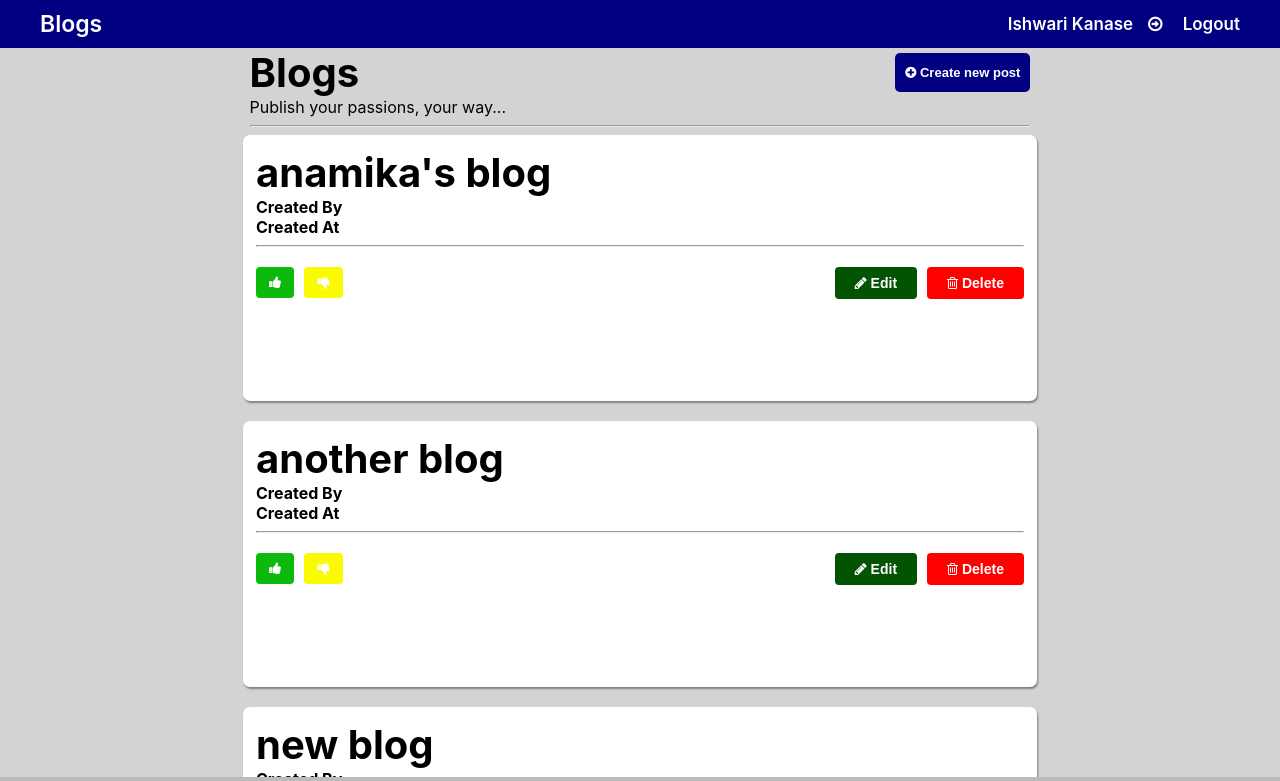
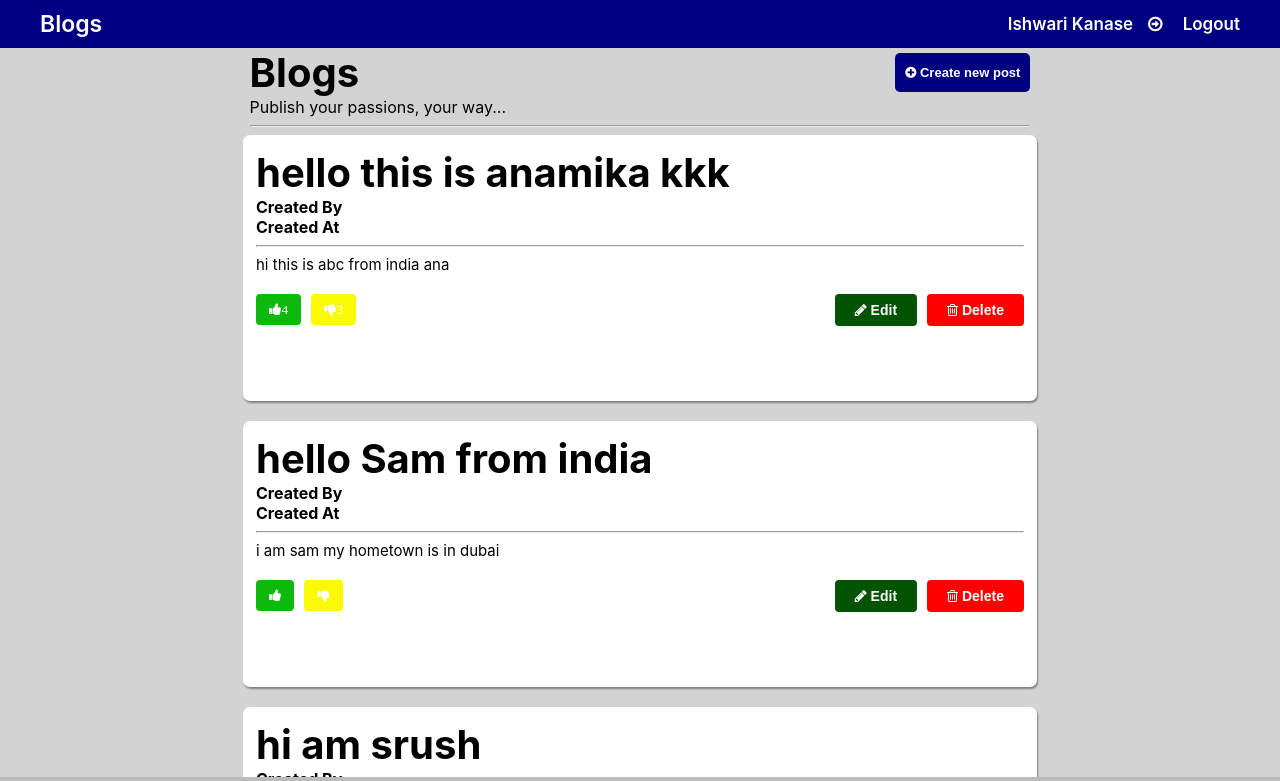
Before and after one commit to AnamikaKute/blogs-app, a React (Create React App) app: page /createnewpost in a window 1280 px wide. Shown: the top 781 px of the page. Built offline with nearby package versions, Linux system fonts and the light colour scheme; data requests are answered from the project's data file.

Commit message:
making my app ready to use soon i have tried to add functionality almost in all screens

```diff
--- a/db.json
+++ b/db.json
@@ -87,23 +87,61 @@
       "name": "rutuja date",
       "email": "daterutuja@gmail.com",
       "password": "456"
+    },
+    {
+      "id": "3e99",
+      "name": "anamika kute",
+      "email": "kuteanamika@gmail.com",
+      "password": "123"
+    },
+    {
+      "id": "3f47",
+      "name": "anelina Doe",
+      "email": "doeanajelina@gmail.com",
+      "password": "789"
+    },
+    {
+      "id": "8813",
+      "name": "anamika kute",
+      "email": "kuteanamika@gmail.com",
+      "password": "123"
+    },
+    {
+      "id": "89c2",
+      "name": "anamika kute",
+      "email": "kuteanamika@gmail.com",
+      "password": "123"
+    },
+    {
+      "id": "3fbe",
+      "name": "anamika kute",
+      "email": "kuteanamika@gmail.com",
+      "password": "123"
+    },
+    {
+      "id": "2562",
+      "name": "anamika kute ",
+      "email": "kuteanamika@gmail.com",
+      "password": "123"
     }
   ],
   "blogs": [
     {
-      "id": "11ed",
-      "title": "anamika's blog",
-      "description": "it is my first blog"
+      "title": "hello this is anamika kkk",
+      "description": "hi this is abc from india ana",
+      "id": "5",
+      "likes": 4,
+      "dislikes": 3
     },
     {
-      "id": "07f9",
-      "title": "another blog ",
-      "description": "hey! i am gonna write my first blog"
+      "title": "hello Sam from india",
+      "description": "i am sam my hometown is in dubai",
+      "id": "6"
     },
     {
-      "id": "d86d",
-      "title": "new blog ",
-      "description": "new blog is coming "
+      "id": "bae8",
+      "title": "hi am srush",
+      "description": "i am gonna post my blog for the very first time"
     }
   ]
 }
--- a/src/App.js
+++ b/src/App.js
@@ -17,7 +17,7 @@ function App() {
     <Route path='/register' element={<Register/>}/>
     <Route path='/login' element={<Login/>}/>
     <Route path='/createnewpost' element={<CreateNewPost/>}/>
-    <Route path='/title' element={<Title/>}/>
+    <Route path='/title/:id?' element={<Title/>}/>
 
     </Routes>
     </Router>
--- a/src/Component/CreateNewPost/CreateNewPost.js
+++ b/src/Component/CreateNewPost/CreateNewPost.js
@@ -1,145 +1,15 @@
-// import { useNavigate } from 'react-router-dom';
-// import './CreateNewPost.css';
-// // import { useState } from 'react';
-//   import React, { useEffect, useState } from 'react';
-// import axios from 'axios';
-
-
-// function CreateNewPost() {
-//     const navigate = useNavigate();
-//     const navigateToTitle = () => {
-//         navigate("/title");
-//     }
-//     const navigateToLogin = () => {
-//         navigate("/login");
-//     }
-//     const navigateToDashboard = () => {
-//         navigate("/");
-//     }
-
-
-// function CreateNewPost() {
-//   const [blogs, setBlogs] = useState([]);
-//   const [loading, setLoading] = useState(true);
-//   const [error, setError] = useState(null);
-
-//   useEffect(() => {
-//       axios
-//       .get('http://your-api.com/api/blogs' ,blogs) // Replace with your API URL
-//       .then((response) => {
-//         setBlogs(response.data); // adjust based on response shape
-//         setLoading(false);
-//       })
-//       .catch((err) => {
-//         setError(err.message || 'Error fetching blogs');
-//         setLoading(false);
-//       });
-//   }, []);
-
-//   if (loading) return <p>Loading blogs...</p>;
-//   if (error) return <p>Error: {error}</p>;
-
-// //   return (
-// //     <div className="post-screen">
-// //       <h2>All Blog Posts</h2>
-// //       <ul>
-// //         {blogs.map((blog) => (
-// //           <li key={blog.id}>
-// //             <h3>{blog.title}</h3>
-// //             <p>{blog.content}</p>
-// //             <small>Author: {blog.author}</small>
-// //           </li>
-// //         ))}
-// //       </ul>
-// //     </div>
-// //   );
-// // }
-
-// // export default PostScreen;
-
-
-
-//     const blogsinfo = [
-//         {
-//             Title: "hello world",
-//             Createdby: "ishwarikanase@gmail.com",
-//             Createdat: "1st Dec 2022",
-//             Description: "Lorem Ipsum is simply dummy text "
-//         },
-//         {
-//             Title: "hello world",
-//             Createdby: "ishwarikanase@gmail.com",
-//             Createdat: "1st Dec 2022",
-//             Description: "Lorem Ipsum is simply dummy text "
-//         },
-//         {
-//             Title: "hello world",
-//             Createdby: "ishwarikanase@gmail.com",
-//             Createdat: "1st Dec 2022",
-//             Description: "Lorem Ipsum is simply dummy text "
-//         }
-//     ]
-
-//     return (
-//         <div className='MainSectionOfNewPost'>
-//             <div className='headerSectionOfNewPost'>
-//                 <div className='titleOfNewPostPage' onClick={navigateToDashboard}>Blogs</div>
-//                 <div className='loginAndRegistrationSectionOfNewPost'>
-//                     <div className='rightSectionTitlesOfNewPostPage'>Ishwari Kanase<i class="fa fa-arrow-circle-o-right rightArrow" aria-hidden="true"></i></div>
-//                     <div className='rightSectionTitlesOfNewPostPage' onClick={navigateToLogin}>Logout</div>
-//                 </div>
-
-//             </div>
-//             <div className='headSectionOfNewPost'>
-//                 <div className='btnAndTitleSection'>
-//                     <div className='headTitleOfNewPost'>Blogs</div>
-//                     <div><button className='createNewPostBtn' onClick={navigateToTitle}><i class="fa fa-plus-circle " aria-hidden="true"></i>  Create new post</button></div>
-
-//                 </div>
-//                 <div className='subTitleSectionOfNewPost'>
-//                     Publish your passions ,your way...
-//                     <hr />
-//                 </div>
-//             </div>
-//             {blogs.map((blog) => {
-//         //   <li key={blog.id}>
-
-//                 return <div className='innerBoxOfNewPost' key={blog.id}>
-//                     <div className='helloWorldTitle'>{blog.Title}</div>
-//                     <div><strong>Created By</strong><em>{blog.Createdby}</em></div>
-//                     <div><strong>Created At</strong> <em>{blog.Createdat}</em></div>
-//                     <hr />
-//                     <div className='paragraphSectionOfNewPost'>
-//                         {blog.Description}
-//                     </div>
-//                     <div className='btnSectionOfNewPost'>
-//                         <div className='buttonsOfNewPost'>
-//                             <div><button className='likeButton'><i className="fa fa-thumbs-up" aria-hidden="true"></i></button></div>
-//                             <div><button className='dislikeButton'><i className="fa fa-thumbs-down" aria-hidden="true"></i></button></div>
-//                         </div>
-//                         <div className='buttonsOfNewPost'>
-//                             <div><button className='editButton' onClick={navigateToTitle}><i className="fa fa-pencil" aria-hidden="true" onClick={navigateToTitle}></i>  Edit</button></div>
-//                             <div><button className='deleteButton'><i className="fa fa-trash-o" aria-hidden="true"></i>  Delete</button></div>
-//                         </div>
-//                     </div>
-//                 </div>
-//             })}
-//             <div>
-//             <footer className='footerNoteOfLoginPage'>Copyright
-//                 <i class="fa fa-copyright" aria-hidden="true"></i>2022</footer>
-//         </div>
-//         </div >
-//     )
-// }
-// }
-// export default CreateNewPost;
-import { useNavigate } from 'react-router-dom';
+import { useL,useNavigate } from 'react-router-dom';
 import React, { useEffect, useState } from 'react';
 import axios from 'axios';
 import './CreateNewPost.css';
+import { useParams } from "react-router-dom";
+
 
 function CreateNewPost() {
+  const [blogsdata, setBlogsData] = useState([]);
+
   const navigate = useNavigate();
+  const { id } = useParams();
 
   const navigateToTitle = () => {
     navigate("/title");
@@ -151,33 +21,41 @@ function CreateNewPost() {
     navigate("/");
   }
 
-  const [blogs, setBlogs] = useState([]);
-  const [loading, setLoading] = useState(true);
-  const [error, setError] = useState(null);
-
   useEffect(() => {
-    axios.get('http://localhost:3001/blogs') // replace with real API url
-      .then((response) => {
-        setBlogs(response.data); // adjust if response shape is different
-        setLoading(false);
-      })
-      .catch((err) => {
-        setError(err.message || 'Error fetching blogs');
-        setLoading(false);
-      });
+    axios.get("http://localhost:3001/blogs").then((res) => {
+      setBlogsData(res.data);
+    });
   }, []);
 
-  function handleDelete(id) {
-  axios.delete("http://localhost:3001/blogs/" + id)
-    .then(() => {
-      console.log("Deleted blog:", id);
+  const handleDelete = (id) => {
+    axios.delete(`http://localhost:3001/blogs/${id}`).then(() => {
+      setBlogsData(blogsdata.filter((b) => b.id !== id));
     });
-}
-
-
-
-  if (loading) return <p>Loading blogs...</p>;
-  if (error) return <p>Error: {error}</p>;
+  };
+ const handleLike = (id, currentLikes) => {
+    axios
+      .patch(`http://localhost:3001/blogs/${id}`, { likes: currentLikes + 1 })
+      .then((res) => {
+        setBlogsData(
+          blogsdata.map((b) =>
+            b.id === id ? { ...b, likes: res.data.likes } : b
+          )
+        );
+      });
+  };
+const handleDislike = (id, currentDislikes) => {
+    axios
+      .patch(`http://localhost:3001/blogs/${id}`, {
+        dislikes: currentDislikes + 1,
+      })
+      .then((res) => {
+        setBlogsData(
+          blogsdata.map((b) =>
+            b.id === id ? { ...b, dislikes: res.data.dislikes } : b
+          )
+        );
+      });
+  };
 
   return (
     <div className='MainSectionOfNewPost'>
@@ -204,26 +82,26 @@ function CreateNewPost() {
         </div>
       </div>
 
-      {blogs.length === 0 ? (
+     {blogsdata.length === 0 ? (
         <p>No blogs found.</p>
       ) : (
-        blogs.map((blog, index) => (
+        blogsdata.map((blog, index) => (
           <div className='innerBoxOfNewPost' key={blog.id || index}>
-            <div className='helloWorldTitle'>{blog.Title || blog.title}</div>
-            <div><strong>Created By </strong><em>{blog.Createdby || blog.author}</em></div>
-            <div><strong>Created At </strong><em>{blog.Createdat || blog.createdAt}</em></div>
+            <div className='helloWorldTitle'>{blog.title}</div>
+            <div><strong>Created By </strong><em>{blog.createdby  }</em></div>
+            <div><strong>Created At </strong><em>{blog.createdat }</em></div>
             <hr />
             <div className='paragraphSectionOfNewPost'>
-              {blog.Description || blog.content}
+              {blog.description}
             </div>
             <div className='btnSectionOfNewPost'>
               <div className='buttonsOfNewPost'>
-                <div><button className='likeButton'><i className="fa fa-thumbs-up" aria-hidden="true"></i></button></div>
-                <div><button className='dislikeButton'><i className="fa fa-thumbs-down" aria-hidden="true"></i></button></div>
+                <div><button className='likeButton' onClick={() => handleLike(blog.id, blog.likes)}><i className="fa fa-thumbs-up" aria-hidden="true">{blog.likes}</i></button></div>
+                <div><button className='dislikeButton' onClick={() => handleDislike(blog.id, blog.dislikes)}><i className="fa fa-thumbs-down" aria-hidden="true">{blog.dislikes}</i></button></div>
               </div>
               <div className='buttonsOfNewPost'>
-                <div><button className='editButton' onClick={navigateToTitle}><i className="fa fa-pencil" aria-hidden="true"></i> Edit</button></div>
-                <div><button className='deleteButton'  onClick={handleDelete}><i className="fa fa-trash-o" aria-hidden="true"></i> Delete</button></div>
+                <div><button className='editButton' onClick={()=>navigate("/title/"+blog.id)}><i className="fa fa-pencil" aria-hidden="true"></i> Edit</button></div>
+                <div><button className='deleteButton' onClick={() =>handleDelete(blog.id)}><i className="fa fa-trash-o" aria-hidden="true"></i> Delete</button></div>
               </div>
             </div>
           </div>
@@ -237,4 +115,5 @@ function CreateNewPost() {
   );
 }
 
+
 export default CreateNewPost;
--- a/src/Component/Title/Title.js
+++ b/src/Component/Title/Title.js
@@ -1,62 +1,166 @@
-import { useNavigate } from 'react-router-dom';
+import {useNavigate, useParams } from 'react-router-dom';
 import './Title.css';
 import React,  { useEffect,useState } from 'react';
 import axios from 'axios';
 
+// function Title(){
+//     const navigate=useNavigate();
+//     const {id}=useParams();
+//     const navigateToLogin=()=>{
+//         navigate("/login");
+//     }
+//      const navigateToDashboard=()=>{
+//         navigate("/");
+//     }
+//      const navigateToCreateNewPost=()=>{
+//         navigate("/createnewpost");
+//     }
+//       const [blogsdata,setBlogsData]=useState({title:"",description:""});
 
-function Title(){
-    const navigate=useNavigate();
+//     function handleTitleChange(event) {
+//   let blog={...blogsdata}
+//     blog["title"]=event.target.value;
+//     setBlogsData(blog)
+
+//   }function handleDescriptionChange(event) {
+//       let blog={...blogsdata}
+//     blog["description"]=event.target.value;
+//     setBlogsData(blog)
+
+//   }
+// function handleToSave() {
+//     // console.log(userdata);
+//     if(id){
+//   axios.put(`http://localhost:3001/blogs/${id}`,blogsdata)
+//   .then(()=>navigate("/createnewpost"))
+//   console.log(id)
+//     }
+//     else{
+//       axios.post(`http://localhost:3001/blogs/${id}`,blogsdata)
+//   .then(()=>navigate("/createnewpost"))
+
+//     }
+//   }
+// function BlogList() {
+//   const [blogs, setBlogs] = useState([]);
+//   const [loading, setLoading] = useState(true);
+//   const [error, setError] = useState(null);
+
+//   useEffect(() => {
+//     axios
+//       .get(`https://localhost:3001/blogs/${id}`) // Replace with your real API
+//       .then((response) => {
+//         setBlogsData({
+//        title: response.data.title,
+//         description :response.data.description,
+//         });
+//       })
+//       .catch((error) => {
+//         setError(error.message || 'Something went wrong');
+//         // setLoading(false);
+//       });
+//   }, [id]);
+
+
+// }
+
+// function Title() {
+//   const navigate = useNavigate();
+//   const { id } = useParams();
+//   const [blogsdata, setBlogsData] = useState({ title: "", description: "" });
+//     const navigateToLogin=()=>{
+//         navigate("/login");
+//     }
+//      const navigateToDashboard=()=>{
+//         navigate("/");
+//     }
+
+//   function handleTitleChange(event) {
+//     let blog = { ...blogsdata };
+//     blog["title"] = event.target.value;
+//     setBlogsData(blog);
+//   }
+
+//   function handleDescriptionChange(event) {
+//     let blog = { ...blogsdata };
+//     blog["description"] = event.target.value;
+//     setBlogsData(blog);
+//   }
+
+//   function handleToSave() {
+//     if (id) {
+//       axios
+//         .put(`http://localhost:3001/blogs/${id}`, blogsdata)
+//         .then(() => navigate("/createnewpost"));
+//     } else {
+//       axios
+//         .post("http://localhost:3001/blogs", blogsdata)
+//         .then(() => navigate("/createnewpost"));
+//     }
+//   }
+
+//   useEffect(() => {
+//     if (id) {
+//       axios.get(`http://localhost:3001/blogs/${id}`).then((res) => {
+//         setBlogsData({
+//           title: res.data.title,
+//           description: res.data.description,
+//         });
+//       });
+//     }
+//   }, [id]);
+function Title() {
+  const navigate = useNavigate();
+  const { id } = useParams();
     const navigateToLogin=()=>{
         navigate("/login");
     }
      const navigateToDashboard=()=>{
         navigate("/");
     }
-      const [blogsdata,setBlogsData]=useState({title:"",description:""});
-    function handleTitleChange(event) {
-  let blog={...blogsdata}
-    blog["title"]=event.target.value;
-    setBlogsData(blog)
 
-  }function handleDescriptionChange(event) {
-      let blog={...blogsdata}
-    blog["description"]=event.target.value;
-    setBlogsData(blog)
+  // ✅ initialize with empty object so it never breaks db.json
+  const [blogsdata, setBlogsData] = useState({
+    title: "",
+    description: ""
+  });
+
+  function handleTitleChange(event) {
+    let blog = { ...blogsdata };
+    blog["title"] = event.target.value;
+    setBlogsData(blog);
   }
-function handleSave(event) {
-    // console.log(userdata);
-  event.preventDefault();
-  axios.post('http://localhost:3001/blogs', blogsdata)
-  .then(
-    response => {
-      console.log('Data received:', response.data);
-    })
-    .catch(error=> {
-      console.error('Request failed:', error.message);
+
+  function handleDescriptionChange(event) {
+    let blog = { ...blogsdata };
+    blog["description"] = event.target.value;
+    setBlogsData(blog);
+  }
+
+  function handleToSave() {
+    if (id) {
+      // update existing blog
+      axios
+        .put(`http://localhost:3001/blogs/${id}`, blogsdata)
+        .then(() => navigate("/createnewpost"));
+    } else {
+      // create new blog
+      axios
+        .post("http://localhost:3001/blogs", blogsdata)
+        .then(() => navigate("/createnewpost"));
     }
-  );
-
   }
-function BlogList() {
-  const [blogs, setBlogs] = useState([]);
-  const [loading, setLoading] = useState(true);
-  const [error, setError] = useState(null);
 
   useEffect(() => {
-    axios
-      .get('https://localhost:3001/blogs' ,blogsdata) // Replace with your real API
-      .then((response) => {
-        setBlogs(response.data); // Adjust if your API wraps data differently
-        setLoading(false);
-      })
-      .catch((error) => {
-        setError(error.message || 'Something went wrong');
-        setLoading(false);
+    if (id) {
+      axios.get(`http://localhost:3001/blogs/${id}`).then((res) => {
+        setBlogsData({
+          title: res.data.title,
+          description: res.data.description
+        });
       });
-  }, []);
-
-
-}
+    }
+  }, [id]);
 
     return(
         <div className='MainSectionOfTitlePage'>
@@ -74,17 +178,19 @@ function BlogList() {
                 </div>
                 <hr/>
                 <div>
-                    <textarea className='textareaField' value={blogsdata.description} onChange={handleDescriptionChange}>Desription</textarea>
+                    <textarea className='textareaField' value={blogsdata.description} onChange={handleDescriptionChange}>Description</textarea>
                 </div>
                 <div className='btnSectionOfTitlePage'>
                     <div><button className='cancelAndSaveBtn' >Cancel</button></div>
-                    <div><button className='cancelAndSaveBtn' onClick={handleSave}>Save</button></div>
+                    <div><button className='cancelAndSaveBtn' onClick={ handleToSave}>Save</button></div>
 
                 </div>
             </div>
             <div className='footerNote'>Copyright<i class="fa fa-copyright" aria-hidden="true" ></i>2022</div>
         </div>
     )
-}
+  }
+
+
 
 export  default Title;
```
